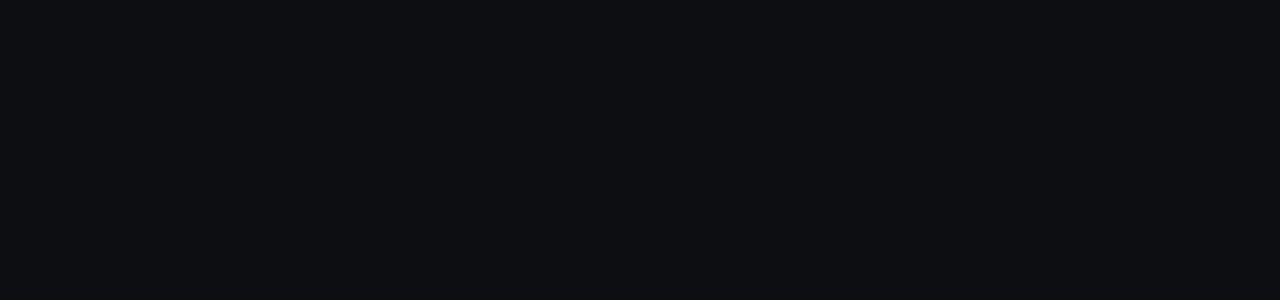
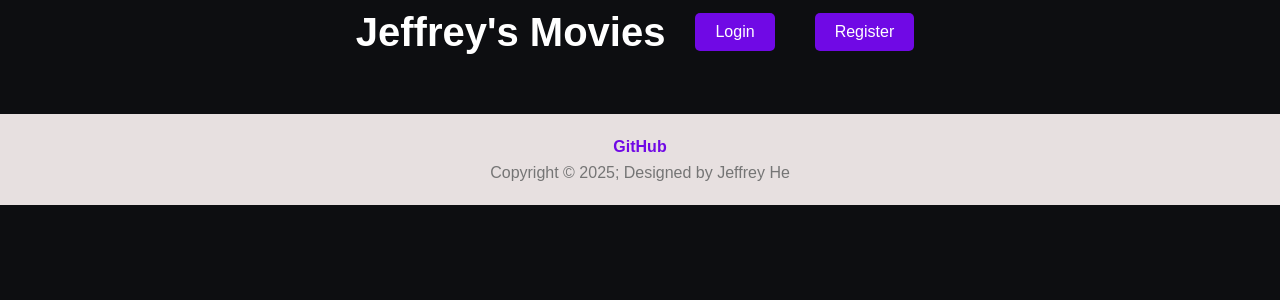
Before and after one commit to JeffreyHe3/Assignment-5, a React (Vite) app: page /movies in a window 1280 px wide. Shown: the top 300 px of the page. Built offline with nearby package versions, Linux system fonts and the light colour scheme.

Commit message:
Changed files

```diff
--- a/src/App.jsx
+++ b/src/App.jsx
@@ -16,10 +16,8 @@ function App() {
         <Route path="/" element={<HomeView />} />
         <Route path="/login" element={<LoginView />} />
         <Route path="/register" element={<RegisterView />} />
-        <Route path="/movies" element={<MoviesView />}>
-          {/* <Route path="" element={< />}></Route>
-          <Route path="" element={< />}></Route> */}
-        </Route>
+        <Route path="/movies" element={<MoviesView />} />
+
         <Route path="*" element={<ErrorView />} />
       </Routes>
     </BrowserRouter>
--- a/src/Components/Genres.jsx
+++ b/src/Components/Genres.jsx
@@ -1,14 +1,11 @@
-import { useNavigate } from "react-router-dom"
 import './style.css'
 
-function Genres() {
-    const [genres, setGenres] = useState([]);
+function Genres(props) {
+
 
     return (
         <div>
-            {genres && genres.map(genres => (
-                <button onClick={() => navigate('/'+genres.id)}>genres.genre</button>
-            ))}
+
         </div>
     )
 }
--- a/src/Components/style.css
+++ b/src/Components/style.css
@@ -5,7 +5,10 @@
 }
 
 #header {
-    text-align: center;
+    display: flex;
+    justify-content: center;
+    align-items: center;
+    gap: 20px;
 }
 
 #feature {
@@ -43,6 +46,7 @@ body {
 }
 
 #title {
+    margin: 0;
     font-size: 2.5rem;
     font-family: 'Arial';
     color: white;
--- a/src/Views/ErrorView.css
+++ b/src/Views/ErrorView.css
@@ -0,0 +1,3 @@
+#errorM{
+    color: white;
+}
--- a/src/Views/ErrorView.jsx
+++ b/src/Views/ErrorView.jsx
@@ -3,7 +3,7 @@ import "./ErrorView.css";
 function ErrorView() {
     return (
         <div>
-            <h1>Page does not exist!</h1>
+            <h1 id="errorM">Page does not exist!</h1>
         </div>
     )
 }
--- a/src/Views/HomeView.jsx
+++ b/src/Views/HomeView.jsx
@@ -6,7 +6,7 @@ import Feature from "../components/Feature";
 
 function HomeView() {
     return (
-        <div id="home">
+        <div>
             <Header />
             <Hero />
             <Feature />
--- a/src/Views/LoginView.jsx
+++ b/src/Views/LoginView.jsx
@@ -8,7 +8,7 @@ function LoginView() {
 
     const handleSubmit = (e) => {
         e.preventDefault();
-        navigate('/movies/now_playing');
+        navigate('/movies');
     };
 
     return (
--- a/src/Views/MoviesView.jsx
+++ b/src/Views/MoviesView.jsx
@@ -1,17 +1,56 @@
 import "./MoviesView.css";
+import { Outlet } from "react-router-dom";
 import Header from "../components/Header";
 import Footer from "../components/Footer";
 import Genres from "../components/Genres";
-import { Outlet } from "react-router-dom";
 
 function MovieView() {
+    let genreList = [
+        {
+            "genre": "Action", "id": 28
+        },
+        {
+            "genre": "Adventure", "id": 12
+        },
+        {
+            "genre": "Animation", "id": 16
+        },
+        {
+            "genre": "Crime", "id": 80
+        },
+        {
+            "genre": "Family", "id": 10751
+        },
+        {
+            "genre": "Fantasy", "id": 14
+        },
+        {
+            "genre": "History", "id": 36
+        },
+        {
+            "genre": "Horror", "id": 27
+        },
+        {
+            "genre": "Mystery", "id": 9648
+        },
+        {
+            "genre": "Sci-Fi", "id": 878
+        },
+        {
+            "genre": "War", "id": 10752
+        },
+        {
+            "genre": "Western", "id": 37
+        }
+    ]
+
     return (
 
         <div>
-            {/* <Header />
-            <Genres />
+            <Header />
+            <Genres list={genreList} />
             <Outlet />
-            <Footer /> */}
+            <Footer />
         </div>
     )
 }
--- a/src/Views/RegisterView.jsx
+++ b/src/Views/RegisterView.jsx
@@ -13,7 +13,7 @@ function RegisterView() {
     const handleSubmit = (e) => {
         e.preventDefault();
         if (p1 == p2) {
-            navigate('/movies/now_playing');
+            navigate('/movies');
         } else {
             const handleClick = () => {
                 setShowError(true);
```
